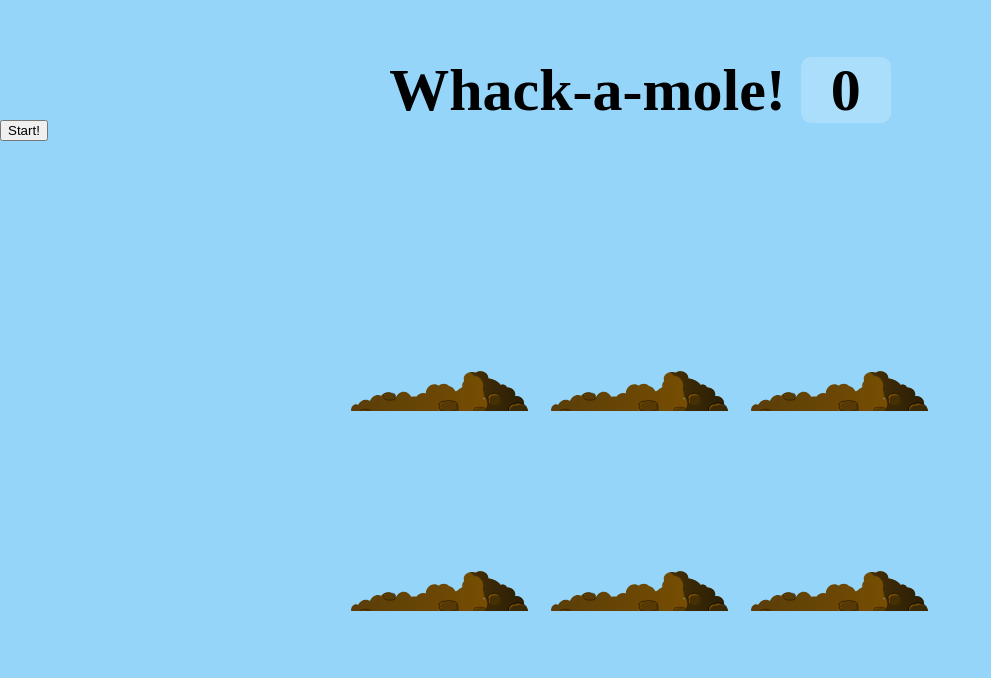
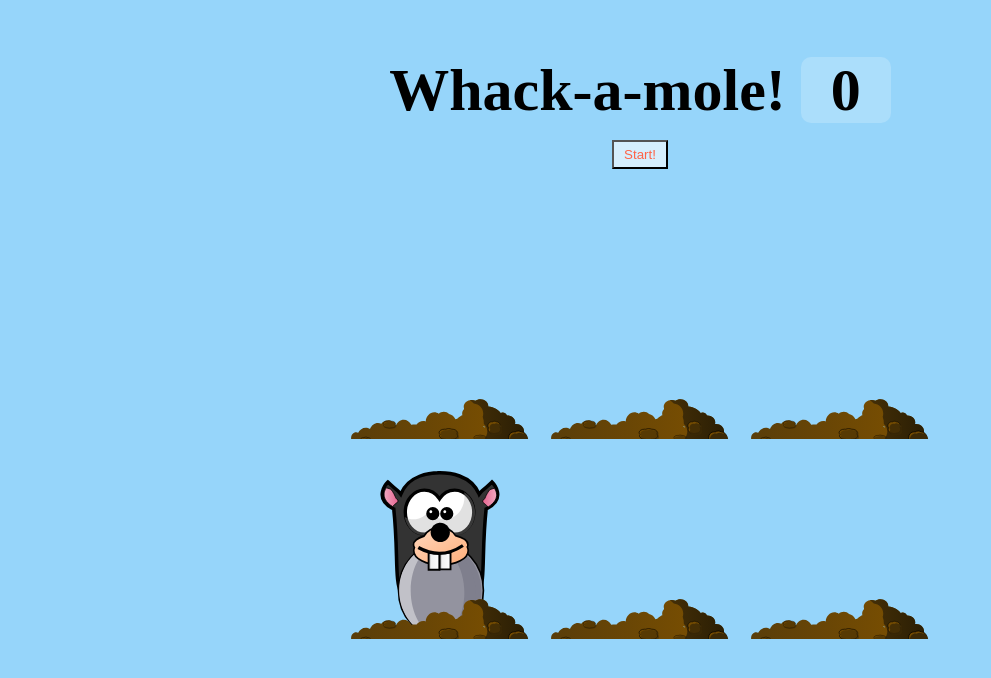
Before and after one commit to MoSaif00/30-Days-JavaScript-Challenge, a plain HTML site: page 30-Whack-A-Mole-Game/index.html in a window 1280 px wide. Both pictures are taken after a click on the button "Start!". Shown: the whole page, without its empty margins (0-991 px from the left). Drawn offline with Linux system fonts and the light colour scheme.

Commit message:
finished last challenge

```diff
--- a/30-Whack-A-Mole-Game/app.js
+++ b/30-Whack-A-Mole-Game/app.js
@@ -1,3 +1,45 @@
 const holes = document.querySelectorAll('.hole');
 const scoreBoard = document.querySelector('.score');
 const moles = document.querySelectorAll('.mole');
+const startbtn = document.querySelector('.start-btn');
+let lastHole;
+let timeUp = false;
+let score = 0;
+function randomTime(min, max) {
+  return Math.round(Math.random() * (max - min) - min);
+}
+function randomHole(holes) {
+  const idx = Math.floor(Math.random() * holes.length);
+  const hole = holes[idx];
+  if (hole === lastHole) {
+    return randomHole(holes);
+  }
+  lastHole = hole;
+  return hole;
+}
+
+function peep() {
+  const time = randomTime(300, 1100);
+  const hole = randomHole(holes);
+  hole.classList.add('up');
+  setTimeout(() => {
+    hole.classList.remove('up');
+    if (!timeUp) peep();
+  }, time);
+}
+
+function bonk(e) {
+  if (!e.isTrusted) return;
+  score++;
+  this.classList.remove('up');
+  scoreBoard.textContent = score;
+}
+startbtn.addEventListener('click', function () {
+  scoreBoard.textContent = 0;
+  timeUp = false;
+  score = 0;
+  peep();
+  setTimeout(() => (timeUp = true), 15000);
+});
+
+moles.forEach((mole) => mole.addEventListener('click', bonk));
--- a/30-Whack-A-Mole-Game/index.html
+++ b/30-Whack-A-Mole-Game/index.html
@@ -9,7 +9,7 @@
   </head>
   <body>
     <h1>Whack-a-mole! <span class="score">0</span></h1>
-    <button onClick="startGame()">Start!</button>
+    <button class="start-btn">Start!</button>
 
     <div class="game">
       <div class="hole hole1">
--- a/30-Whack-A-Mole-Game/style.css
+++ b/30-Whack-A-Mole-Game/style.css
@@ -4,7 +4,9 @@ html {
   background: #96d5fa;
 }
 
-  *, *:before, *:after {
+*,
+*:before,
+*:after {
   box-sizing: inherit;
 }
 
@@ -12,6 +14,7 @@ html {
   padding: 0;
   margin: 0;
   /* font-family: 'Amatic SC', cursive; */
+  text-align: center;
 }
 
 h1 {
@@ -23,7 +26,7 @@ html {
 }
 
 .score {
-    background: rgba(255,255,255,0.2);
+  background: rgba(255, 255, 255, 0.2);
   padding: 0 3rem;
   line-height: 1;
   border-radius: 1rem;
@@ -50,7 +53,7 @@ html {
   background-size: contain;
   content: '';
   width: 100%;
-    height:70px;
+  height: 70px;
   position: absolute;
   z-index: 2;
   bottom: -30px;
@@ -63,10 +66,20 @@ html {
   top: 100%;
   width: 100%;
   height: 100%;
-    transition:all 0.4s;
+  transition: all 0.4s;
 }
 
 .hole.up .mole {
   top: 0;
 }
-  ©
+button {
+  padding: 5px 10px;
+  margin-top: 20px;
+  color: tomato;
+  background-color: rgba(255, 255, 255, 0.6);
+}
+
+button:hover {
+  color: white;
+  background-color: rgba(0, 0, 0, 0.6);
+}
```
Lines whose indentation alone changed are shown as unchanged.
